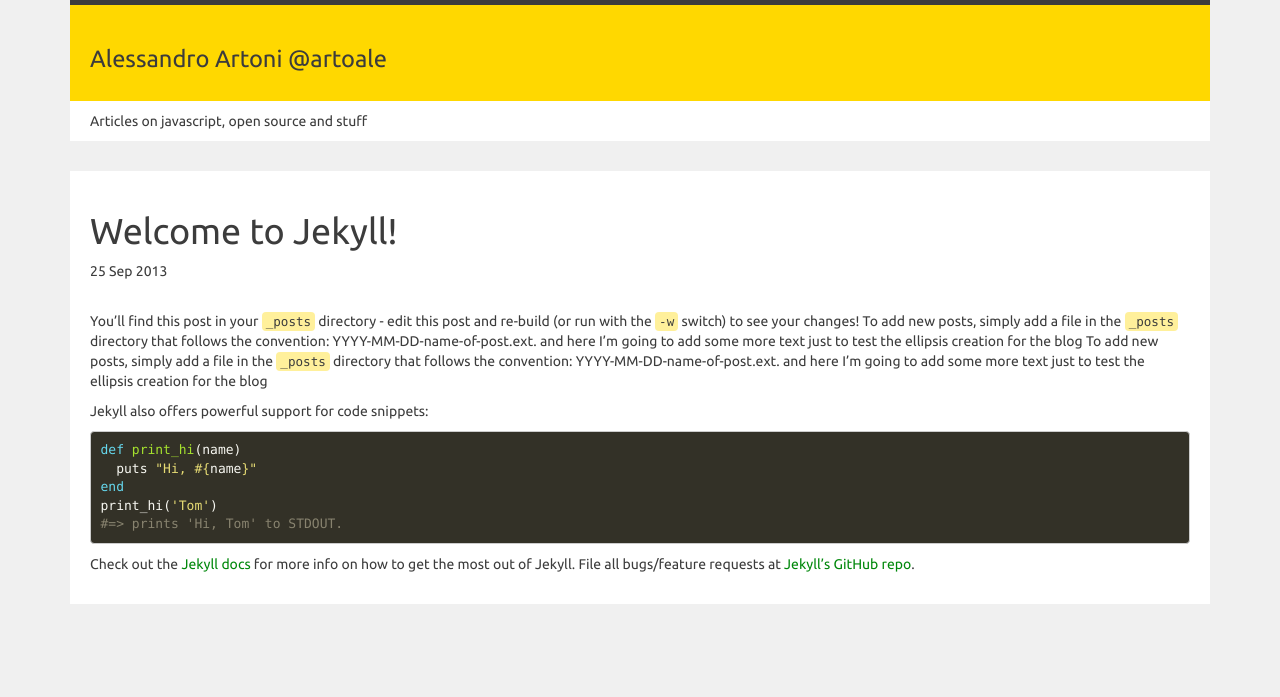
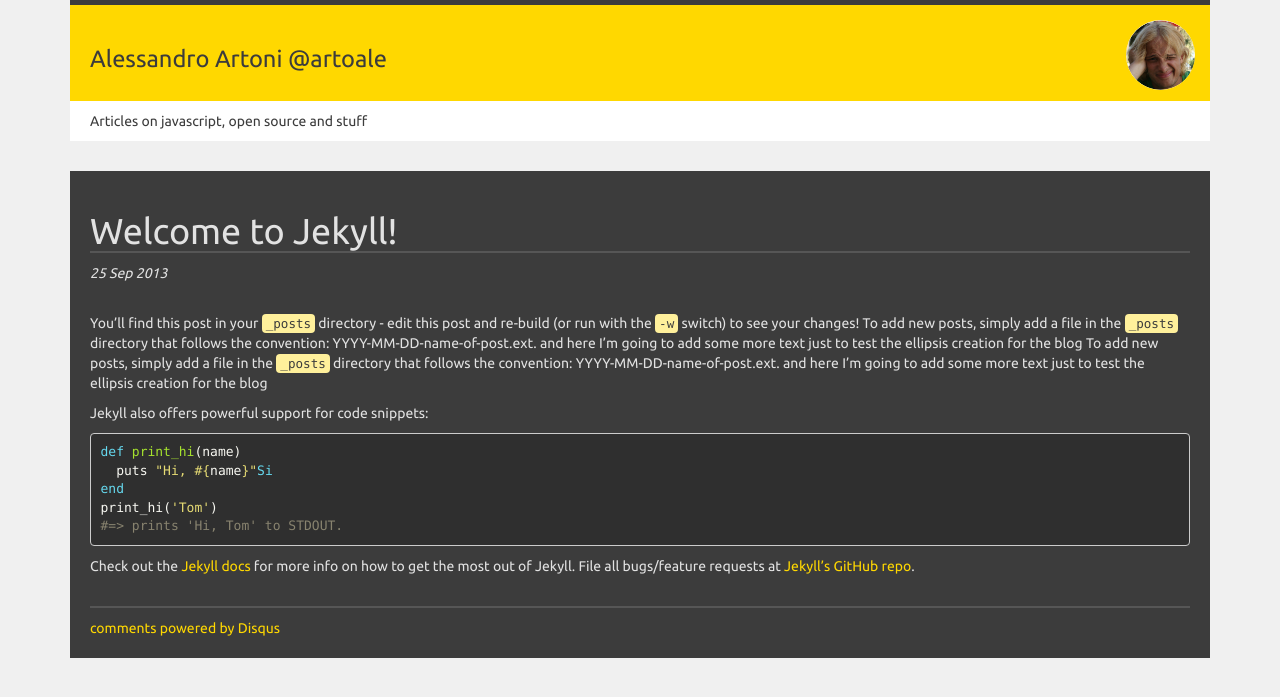
Before and after one commit to artoale/artoale.github.com, a Jekyll site: the page built from _posts/2013-09-25-welcome-to-jekyll.markdown, in a window 1280 px wide. Shown: the top 697 px of the page. Built offline with Jekyll 4.4.1, drawn with Linux system fonts in a browser that asks for light colours; Markdown is read by kramdown in place of the engine named in the settings; comment, search, counter and statistics services are not loaded.

Commit message:
Add microdata, G+ RDFa and disqus plugin

```diff
--- a/Gruntfile.js
+++ b/Gruntfile.js
@@ -34,6 +34,8 @@
                 options: {
                     sassDir: 'sass',
                     cssDir: '.tmp_style/css',
+//                    config: 'compass.rb',
+//                    raw: 'sass_options = {:sourcemap => true}',
                     force: true
                 }
             }
@@ -43,7 +45,7 @@
                 options: {
                     src: '.',
                     dest: '.tmp',
-                    raw: ["exclude: ['sass']", 'markdown: redcarpet', 'pygments: true'].join('\n')
+                    raw: ['markdown: redcarpet', 'pygments: true'].join('\n')
                 }
             },
             build: {
--- a/_layouts/default.html
+++ b/_layouts/default.html
@@ -5,8 +5,13 @@
         <meta name="viewport" content="width=device-width, initial-scale=1.0, maximum-scale=1.0, user-scalable=no">
         <link href='http://fonts.googleapis.com/css?family=Ubuntu:400,700' rel='stylesheet' type='text/css' />
         <link rel="stylesheet" href="/css/bootstrap.min.css" />
+        <!-- RDFa for Search Engine Optimization -->
+        <link rel="author" href="https://plus.google.com/117495923729339939592/">
+        <link rel="publisher" href="https://plus.google.com/117495923729339939592/">
+
+
         <!-- Optional theme -->
-<!--        <link rel="stylesheet" href="//netdna.bootstrapcdn.com/bootstrap/3.0.0/css/bootstrap-theme.min.css" />-->
+        <!-- <link rel="stylesheet" href="//netdna.bootstrapcdn.com/bootstrap/3.0.0/css/bootstrap-theme.min.css" />-->
         <link href="/css/fontello.css" rel="stylesheet" />
         <!-- syntax highlighting CSS -->
         <link rel="stylesheet" href="/css/syntax.css">
@@ -16,20 +21,23 @@
     </head>
 
     <body>
-        <div class="container">
+        <div class="container" itemscope itemtype="http://schema.org/Article">
             <header class="row">
                 <div class=" col-xs-12">
-                    <div class="big"><h1>Alessandro Artoni
-                            <span class="nick">@artoale</span></h1>
+                    <div class="big">
+                        <span itemprop="author" itemscope itemtype="http://schema.org/Person">
+                            <h1>
+                                <span itemprop="name">Alessandro Artoni</span>
+                                <meta itemprop="url" content="http://artoale.com" />
+                                <span itemprop="additionalName" class="nick">@artoale</span>
+                            </h1>
+                            <img itemprop="image" height="70px" class="hidden-xs pull-right" src="/img/me.jpg" />
+                        </span>
                     </div>
                     <div class="subtitle">Articles on javascript, open source and stuff</div>
-
                 </div>
-
             </header>
-            <div>
-            {{ content }}
-            </div>
+            <div>{{ content }}</div>
         </div>
     </body>
 
--- a/_layouts/post.html
+++ b/_layouts/post.html
@@ -3,8 +3,25 @@
 ---
 <article class="post">
     <header>
-        <h1>{{ page.title }}</h1>
-        <time datetime="{{ page.date }}" pubdate>{{ page.date | date_to_string }}</time>
+        <h1 itemprop="name">{{ page.title }}</h1>
+        <time itemprop="datePublished" content="{{ page.date }}" datetime="{{ page.date }}" pubdate>{{ page.date | date_to_string }}</time>
     </header>
+    <span itemprop="articleBody">
     {{ content }}
+    </span>
+       <div id="disqus_thread"></div>
+    <script type="text/javascript">
+        /* * * CONFIGURATION VARIABLES: EDIT BEFORE PASTING INTO YOUR WEBPAGE * * */
+        var disqus_shortname = 'artoale'; // required: replace example with your forum shortname
+
+        /* * * DON'T EDIT BELOW THIS LINE * * */
+        (function() {
+            var dsq = document.createElement('script'); dsq.type = 'text/javascript'; dsq.async = true;
+            dsq.src = '//' + disqus_shortname + '.disqus.com/embed.js';
+            (document.getElementsByTagName('head')[0] || document.getElementsByTagName('body')[0]).appendChild(dsq);
+        })();
+    </script>
+    <noscript>Please enable JavaScript to view the <a href="http://disqus.com/?ref_noscript">comments powered by Disqus.</a></noscript>
+    <a href="http://disqus.com" class="dsq-brlink">comments powered by <span class="logo-disqus">Disqus</span></a>
+
 </article>
--- a/_posts/2013-09-25-welcome-to-jekyll.markdown
+++ b/_posts/2013-09-25-welcome-to-jekyll.markdown
@@ -13,7 +13,7 @@
 
 {% highlight ruby %}
 def print_hi(name)
-  puts "Hi, #{name}"
+  puts "Hi, #{name}"Si
 end
 print_hi('Tom')
 #=> prints 'Hi, Tom' to STDOUT.
--- a/css/main.css
+++ b/css/main.css
@@ -22,18 +22,29 @@
   padding: 0;
   font-size: 1.3em;
 }
-/* line 22, ../sass/main.scss */
+/* line 20, ../sass/main.scss */
+.container header .big img {
+  position: absolute;
+  top: 20px;
+  right: 30px;
+  -webkit-border-radius: 100%;
+  -moz-border-radius: 100%;
+  -ms-border-radius: 100%;
+  -o-border-radius: 100%;
+  border-radius: 100%;
+}
+/* line 28, ../sass/main.scss */
 .container header .subtitle {
   background-color: white;
   padding: 10px 20px;
 }
 
-/* line 30, ../sass/main.scss */
-a, a:hover {
+/* line 36, ../sass/main.scss */
+ul a, ul a:hover {
   text-decoration: none;
 }
 
-/* line 33, ../sass/main.scss */
+/* line 40, ../sass/main.scss */
 footer {
   font-size: 1.4em;
   margin-bottom: 10px;
@@ -42,34 +53,40 @@
   padding: 5px 10px;
 }
 
-/* line 42, ../sass/main.scss */
+/* line 49, ../sass/main.scss */
 div.box {
   padding: 10px;
   background-color: #e2e2e2;
 }
-/* line 48, ../sass/main.scss */
+/* line 55, ../sass/main.scss */
 div.box .title {
   font-size: 1.4em;
 }
-/* line 53, ../sass/main.scss */
+/* line 60, ../sass/main.scss */
 div.box time {
   display: inline-block;
   font-size: 0.7em;
   font-style: italic;
 }
-/* line 59, ../sass/main.scss */
+/* line 66, ../sass/main.scss */
 div.box .excerpt {
   text-overflow: ellipsis;
 }
 
+@media (max-width: 767px) {
+  /* line 73, ../sass/main.scss */
+  .container {
+    padding: 0;
+  }
+}
 @media (min-width: 992px) {
-  /* line 66, ../sass/main.scss */
+  /* line 78, ../sass/main.scss */
   footer {
     font-size: 1em;
     margin-bottom: 0;
   }
 
-  /* line 70, ../sass/main.scss */
+  /* line 82, ../sass/main.scss */
   .box {
     height: 200px;
     line-height: 25px;
@@ -77,7 +94,7 @@
     overflow: hidden;
   }
 
-  /* line 76, ../sass/main.scss */
+  /* line 88, ../sass/main.scss */
   .box:before {
     content: "";
     float: left;
@@ -85,14 +102,14 @@
     height: 200px;
   }
 
-  /* line 83, ../sass/main.scss */
+  /* line 95, ../sass/main.scss */
   .box > *:first-child {
     float: right;
     width: 100%;
     margin-left: -5px;
   }
 
-  /* line 89, ../sass/main.scss */
+  /* line 101, ../sass/main.scss */
   .box:after {
     content: "\02026";
     float: right;
@@ -117,6 +134,21 @@
 }
 /* line 1, ../sass/_post.scss */
 article.post {
-  background-color: white;
+  background-color: #3c3c3c;
+  color: #e2e2e2;
   padding: 20px;
 }
+/* line 7, ../sass/_post.scss */
+article.post header h1 {
+  border-bottom: solid 2px #565656;
+}
+/* line 12, ../sass/_post.scss */
+article.post time {
+  font-style: italic;
+}
+/* line 19, ../sass/_post.scss */
+article.post #disqus_thread {
+  padding-top: 10px;
+  margin-top: 30px;
+  border-top: solid 2px #565656;
+}
--- a/css/syntax.css
+++ b/css/syntax.css
@@ -1,7 +1,7 @@
 .highlight .hll { background-color: #464337 }
 .highlight  { color: #f8f8f2 }
 .highlight   { color: #f8f8f2 }
-.highlight pre { background:  #333127; color: #f8f8f2 }
+.highlight pre { background:  #2f2f2f; color: #f8f8f2 }
 .highlight .c { color: #75715e } /* Comment */
 .highlight .err { color: #960050; background-color: #1e0010 } /* Error */
 .highlight .k { color: #66d9ef } /* Keyword */
--- a/static/css/syntax.css
+++ b/static/css/syntax.css
@@ -1,7 +1,7 @@
 .highlight .hll { background-color: #464337 }
 .highlight  { color: #f8f8f2 }
 .highlight   { color: #f8f8f2 }
-.highlight pre { background:  #333127; color: #f8f8f2 }
+.highlight pre { background:  #2f2f2f; color: #f8f8f2 }
 .highlight .c { color: #75715e } /* Comment */
 .highlight .err { color: #960050; background-color: #1e0010 } /* Error */
 .highlight .k { color: #66d9ef } /* Keyword */
```
Also changed, not shown: sass/_post.scss (+20 -1 lines), sass/main.scss (+15 -3 lines), css/bootstrap.min.css, static/css/bootstrap.min.css.
